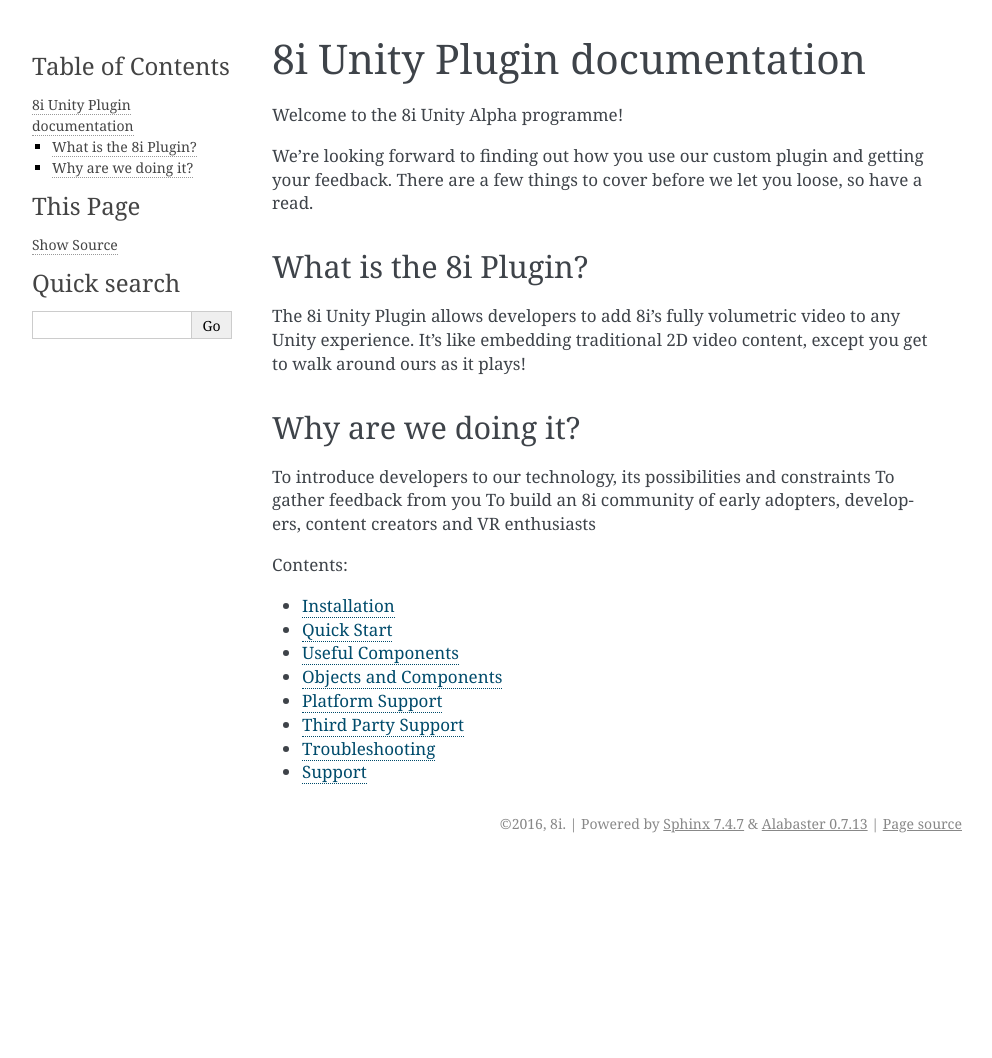
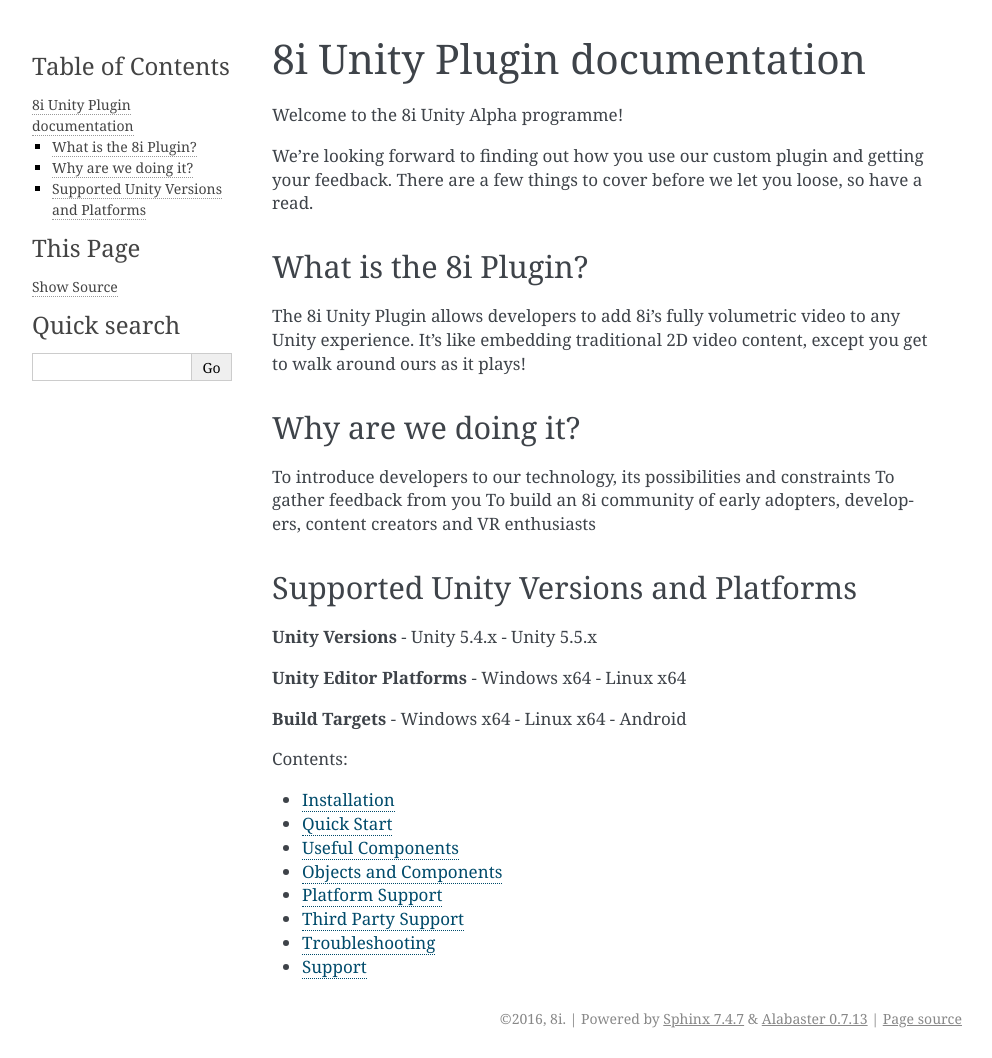
Before and after one commit to 8i/UnityPlugin_Documentation, a Sphinx documentation site: the page built from docs/source/index.rst, in a window 1280 px wide. Shown: the whole page, without its empty margins (148-1140 px from the left). Built offline with Sphinx 7.4.7, drawn with Linux system fonts in a browser that asks for light colours; before the commit the page ends 900 px from its top, so only the background shows below that.

Commit message:
Added header tags to index rst 'Supported Unity Versions and Platforms' section

```diff
--- a/docs/source/index.rst
+++ b/docs/source/index.rst
@@ -18,6 +18,21 @@
 To introduce developers to our technology, its possibilities and constraints To gather feedback from you To build an 8i community of early adopters, developers, content creators and VR enthusiasts
 
 
+Supported Unity Versions and Platforms
+--------------------------
+**Unity Versions**
+- Unity 5.4.x
+- Unity 5.5.x
+
+**Unity Editor Platforms**
+- Windows x64
+- Linux x64
+
+**Build Targets**
+- Windows x64
+- Linux x64
+- Android
+
 Contents:
 
 .. toctree::
```
